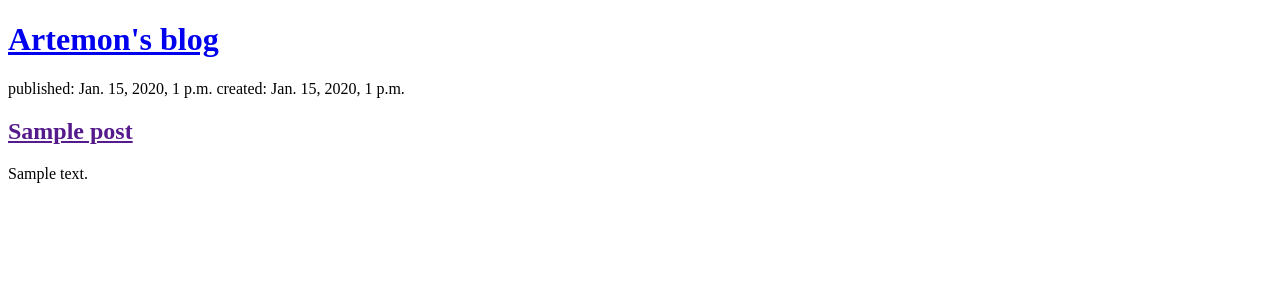
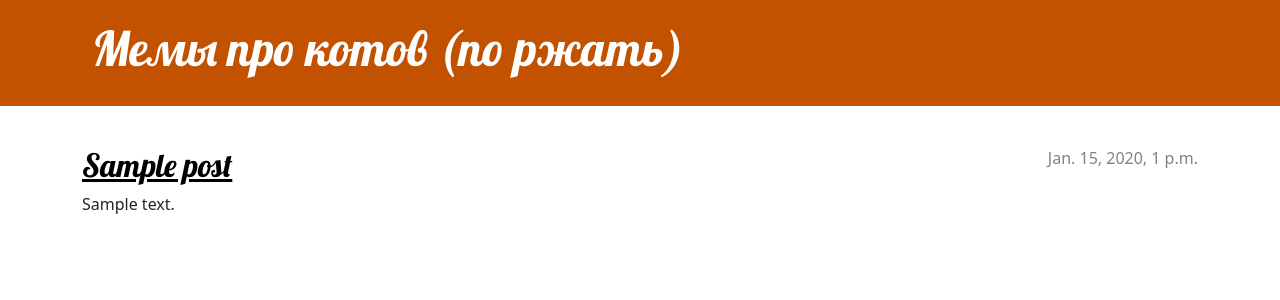
Before and after one commit to ArtemAvgustovich/my-first-blog, a Django app: page / in a window 1280 px wide. Shown: the top 300 px of the page. Run offline with Django 3.2, Linux system fonts and the light colour scheme; tables that the repository leaves empty hold one stand-in row (values such as "Sample post").

Commit message:
Added styles and rearranged post_list.html

```diff
--- /dev/null
+++ b/blog/static/css/blog.css
@@ -0,0 +1,208 @@
+.page-header {
+    background-color: #C25100;
+    margin-top: 0;
+    margin-bottom: 40px;
+    padding: 20px 20px 20px 40px;
+}
+
+.page-header h1,
+.page-header h1 a,
+.page-header h1 a:visited,
+.page-header h1 a:active {
+    color: #ffffff;
+    font-size: 36pt;
+    text-decoration: none;
+}
+
+h1,
+h2,
+h3,
+h4 {
+    font-family: 'Lobster', cursive;
+}
+
+.date {
+    color: #828282;
+}
+
+.save {
+    float: right;
+}
+
+.post-form textarea,
+.post-form input {
+    width: 100%;
+}
+
+.top-menu,
+.top-menu:hover,
+.top-menu:visited {
+    color: #ffffff;
+    float: right;
+    font-size: 26pt;
+    margin-right: 20px;
+}
+
+.post {
+    margin-bottom: 70px;
+}
+
+.post h2 a,
+.post h2 a:visited {
+    color: #000000;
+}
+
+.post > .date,
+.post > .actions {
+    float: right;
+}
+
+.btn-secondary,
+.btn-secondary:visited {
+    color: #C25100;
+    background: none;
+    border-color: #C25100;
+}
+
+.btn-secondary:hover {
+    color: #FFFFFF;
+    background-color: #C25100;
+}.page-header {
+    background-color: #C25100;
+    margin-top: 0;
+    margin-bottom: 40px;
+    padding: 20px 20px 20px 40px;
+}
+
+.page-header h1,
+.page-header h1 a,
+.page-header h1 a:visited,
+.page-header h1 a:active {
+    color: #ffffff;
+    font-size: 36pt;
+    text-decoration: none;
+}
+
+h1,
+h2,
+h3,
+h4 {
+    font-family: 'Lobster', cursive;
+}
+
+.date {
+    color: #828282;
+}
+
+.save {
+    float: right;
+}
+
+.post-form textarea,
+.post-form input {
+    width: 100%;
+}
+
+.top-menu,
+.top-menu:hover,
+.top-menu:visited {
+    color: #ffffff;
+    float: right;
+    font-size: 26pt;
+    margin-right: 20px;
+}
+
+.post {
+    margin-bottom: 70px;
+}
+
+.post h2 a,
+.post h2 a:visited {
+    color: #000000;
+}
+
+.post > .date,
+.post > .actions {
+    float: right;
+}
+
+.btn-secondary,
+.btn-secondary:visited {
+    color: #C25100;
+    background: none;
+    border-color: #C25100;
+}
+
+.btn-secondary:hover {
+    color: #FFFFFF;
+    background-color: #C25100;
+}.page-header {
+    background-color: #C25100;
+    margin-top: 0;
+    margin-bottom: 40px;
+    padding: 20px 20px 20px 40px;
+}
+
+.page-header h1,
+.page-header h1 a,
+.page-header h1 a:visited,
+.page-header h1 a:active {
+    color: #ffffff;
+    font-size: 36pt;
+    text-decoration: none;
+}
+
+h1,
+h2,
+h3,
+h4 {
+    font-family: 'Lobster', cursive;
+}
+
+.date {
+    color: #828282;
+}
+
+.save {
+    float: right;
+}
+
+.post-form textarea,
+.post-form input {
+    width: 100%;
+}
+
+.top-menu,
+.top-menu:hover,
+.top-menu:visited {
+    color: #ffffff;
+    float: right;
+    font-size: 26pt;
+    margin-right: 20px;
+}
+
+.post {
+    margin-bottom: 70px;
+}
+
+.post h2 a,
+.post h2 a:visited {
+    color: #000000;
+}
+
+.post > .date,
+.post > .actions {
+    float: right;
+}
+
+.btn-secondary,
+.btn-secondary:visited {
+    color: #C25100;
+    background: none;
+    border-color: #C25100;
+}
+
+.btn-secondary:hover {
+    color: #FFFFFF;
+    background-color: #C25100;
+}
--- a/blog/templates/blog/post_list.html
+++ b/blog/templates/blog/post_list.html
@@ -1,40 +1,34 @@
+{% load static %}
 <!DOCTYPE html>
 <html>
     <head>
-        <title>Artemon's blog</title>
+        <title>Мемы про котов (по ржать)</title>
+        <link rel="stylesheet" href="https://cdn.jsdelivr.net/npm/bootstrap@5.1.3/dist/css/bootstrap.min.css"
+            integrity="sha384-1BmE4kWBq78iYhFldvKuhfTAU6auU8tT94WrHftjDbrCEXSU1oBoqyl2QvZ6jIW3" crossorigin="anonymous">
+        <link rel="stylesheet" href="{% static 'css/blog.css' %}">
+        <link href="https://fonts.googleapis.com/css?family=Lobster&subset=latin,cyrillic" rel="stylesheet" type="text/css">
     </head>
     <body>
-        <header>
-            <h1><a href="/">Artemon's blog</a></h1>
+        <header class="page-header">
+            <div class="container">
+                <h1><a href="/">Мемы про котов (по ржать)</a></h1>
+            </div>
         </header>
 
-        {% for post in posts %}
-            <article>
-                <time>published: {{ post.published_date }}</time>
-                <time>created: {{ post.created_date }}</time>
-                <h2><a href="">{{ post.title }}</a></h2>
-                <p>{{ post.text|linebreaksbr }}</p>
-
-            </article>
-        {% endfor %}
-<!--         <article>
-            <time>published: 14.06.2014, 12:14</time>
-            <h2><a href="">Chapter 1</a></h2>
-            <h3>Where the story begins...</h3>
-            <p>So this is where the story begins.<br>
-            I'm trying to learn <strong><em>Django</em></strong> and some web-development stuff with this blog.<br></p>
-        </article>
-
-        <article>
-            <time>published: 14.06.2014, 12:14</time>
-            <h2><a href="">So what's the plan?</a></h2>
-            <ul>
-                <li>get some django skills</li>
-                <li>get a job</li>
-                <li>???????</li>
-                <li>PROFIT</li>
-            </ul>
-        </article> -->
+        <main class="container">
+            <div class="row">
+                <div class="col">
+                    {% for post in posts %}
+                        <article class="post">
+                            <time class="date">
+                                {{ post.published_date }}
+                            </time>
+                            <h2><a href="">{{ post.title }}</a></h2>
+                            <p>{{ post.text|linebreaksbr }}</p>
+                        </article>
+                    {% endfor %}
+                </div>
+            </div>
+        </main>
     </body>
-
 </html>
```
